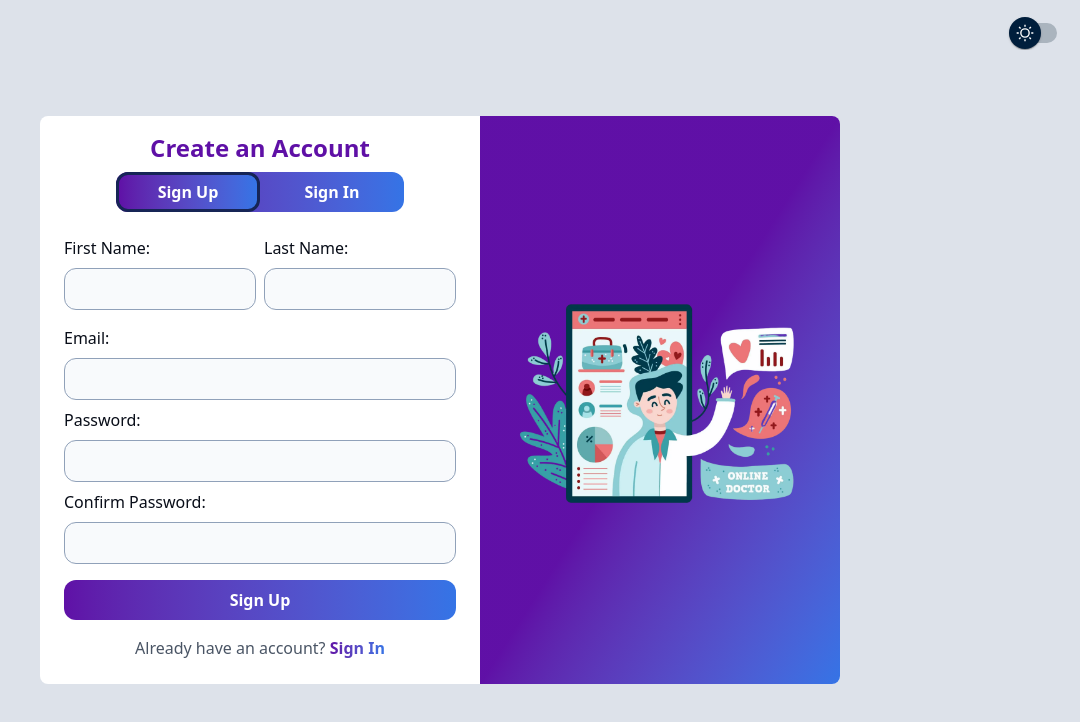
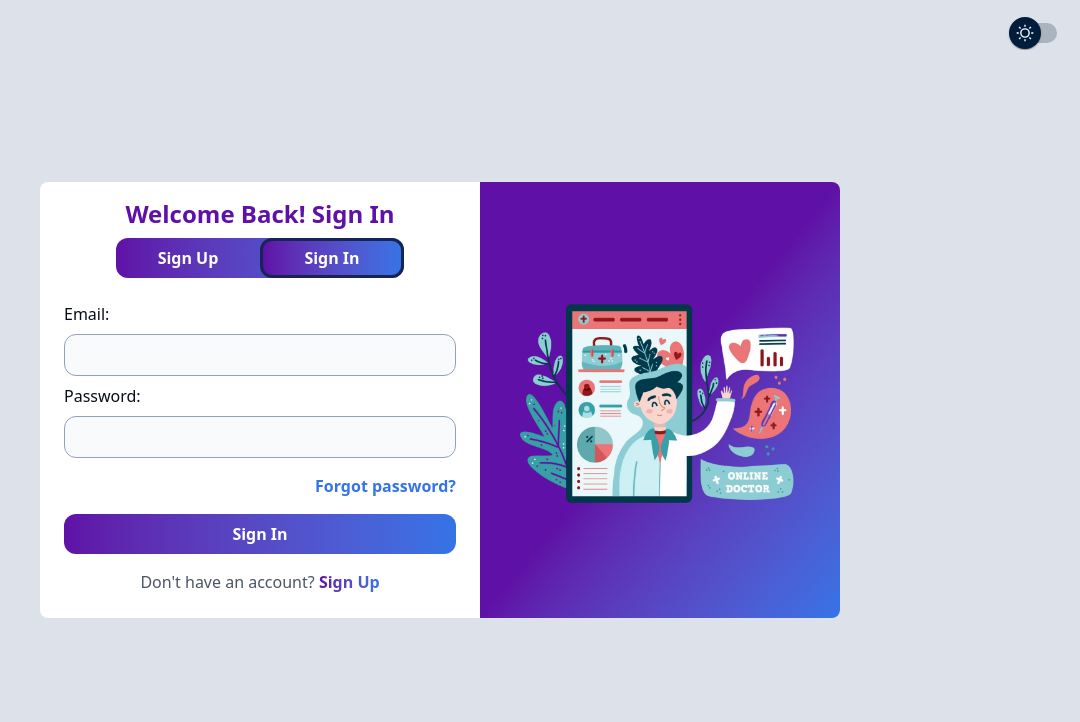
Before and after one commit to chowanza/clinicalHistory, a React (Vite) app: page /signin in a window 1280 px wide. Before the commit this address led to /signup. Shown: the top 722 px of the page, without its empty margins (200-1280 px from the left). Built offline with nearby package versions, Linux system fonts and the light colour scheme.

Commit message:
Fix routing for sign-in and sign-up paths in authentication components

```diff
--- a/src/components/auth/SignInForm.jsx
+++ b/src/components/auth/SignInForm.jsx
@@ -36,7 +36,7 @@ const SignInForm = () => {
             Don't have an account?{' '}
           </span>
           <Link
-            to='/signin'
+            to='/signup'
             className='font-bold bg-gradient-to-r from-primary to-secondary bg-clip-text text-transparent'
           >
             Sign Up
--- a/src/pages/Auth.jsx
+++ b/src/pages/Auth.jsx
@@ -8,17 +8,17 @@ const Auth = () => {
   const [isSignUp, setIsSignUp] = useState(true)
   const navigate = useNavigate()
   const location = useLocation()
-  const currentPath = location.pathname.split('/')[2]
+  const currentPath = location.pathname
 
   useEffect(() => {
-    if (currentPath === 'signin') {
+    if (currentPath === '/signup') {
+      setIsSignUp(true)
+    } else if (currentPath === '/signin') {
       setIsSignUp(false)
-    } else if (currentPath === 'signup') {
-      setIsSignUp(true)
     } else {
       navigate('/signup')
     }
-  }, [])
+  }, [currentPath])
 
   return (
     <div className='relative flex flex-col justify-center items-center h-screen bg-background-light text-text-light dark:bg-background-dark dark:text-text-dark'>
```
